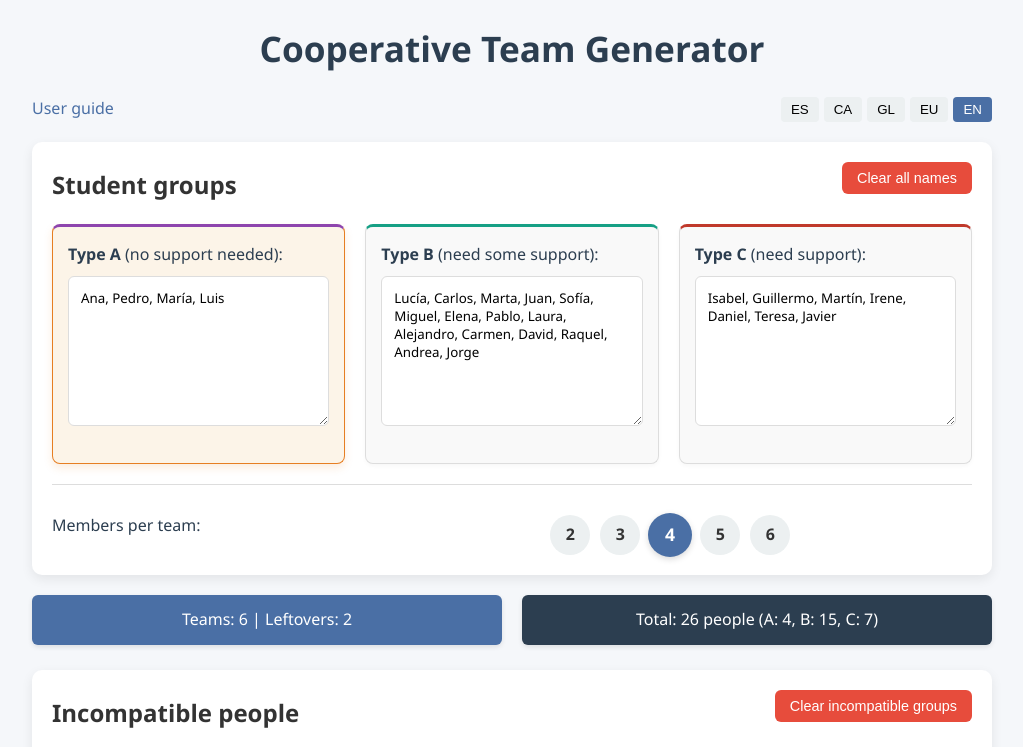
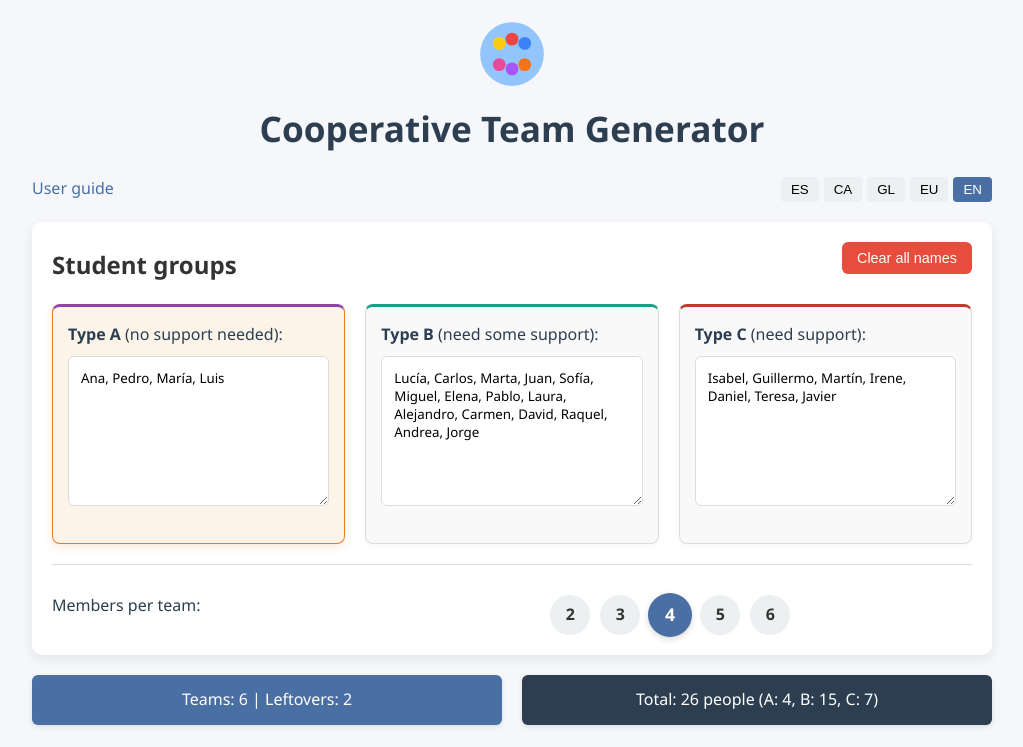
Before and after one commit to jjdeharo/geco, a plain HTML site: page index.html in a window 1280 px wide. Shown: the top 747 px of the page, without its empty margins (128-1151 px from the left). Drawn offline with Linux system fonts and the light colour scheme.

Commit message:
Muestra favicon como elemento de marca

```diff
--- a/index.html
+++ b/index.html
@@ -598,10 +598,19 @@
         width: 100%;
       }
     }
+
+    .brand-logo {
+      width: 68px;
+      height: 68px;
+      display: block;
+      margin: 0 auto 12px auto;
+    }
+
   </style>
 </head>
 <body>
   <div class="container">
+    <img src="favicon.svg" alt="GeCo" class="brand-logo">
     <h1 id="title" data-i18n="title">Generador de equipos cooperativos</h1>
 
     <div class="header-container">
```
